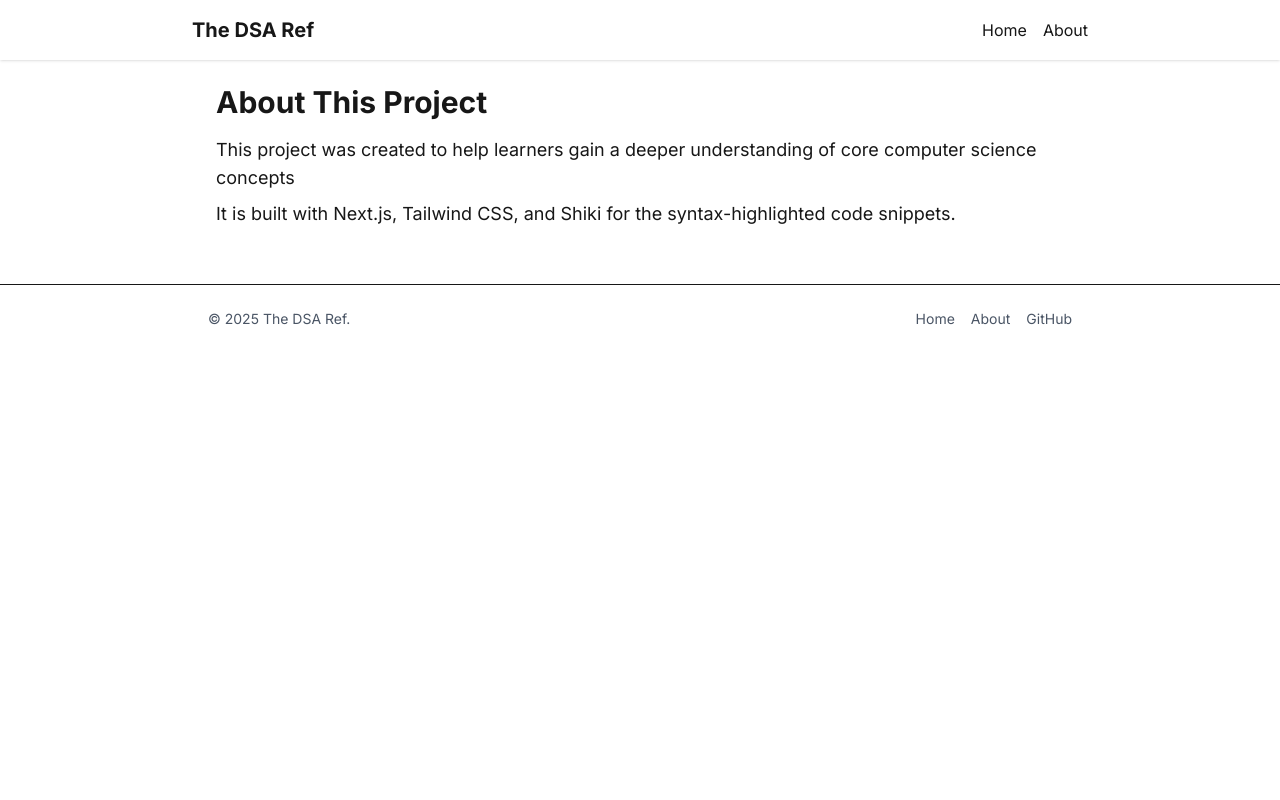
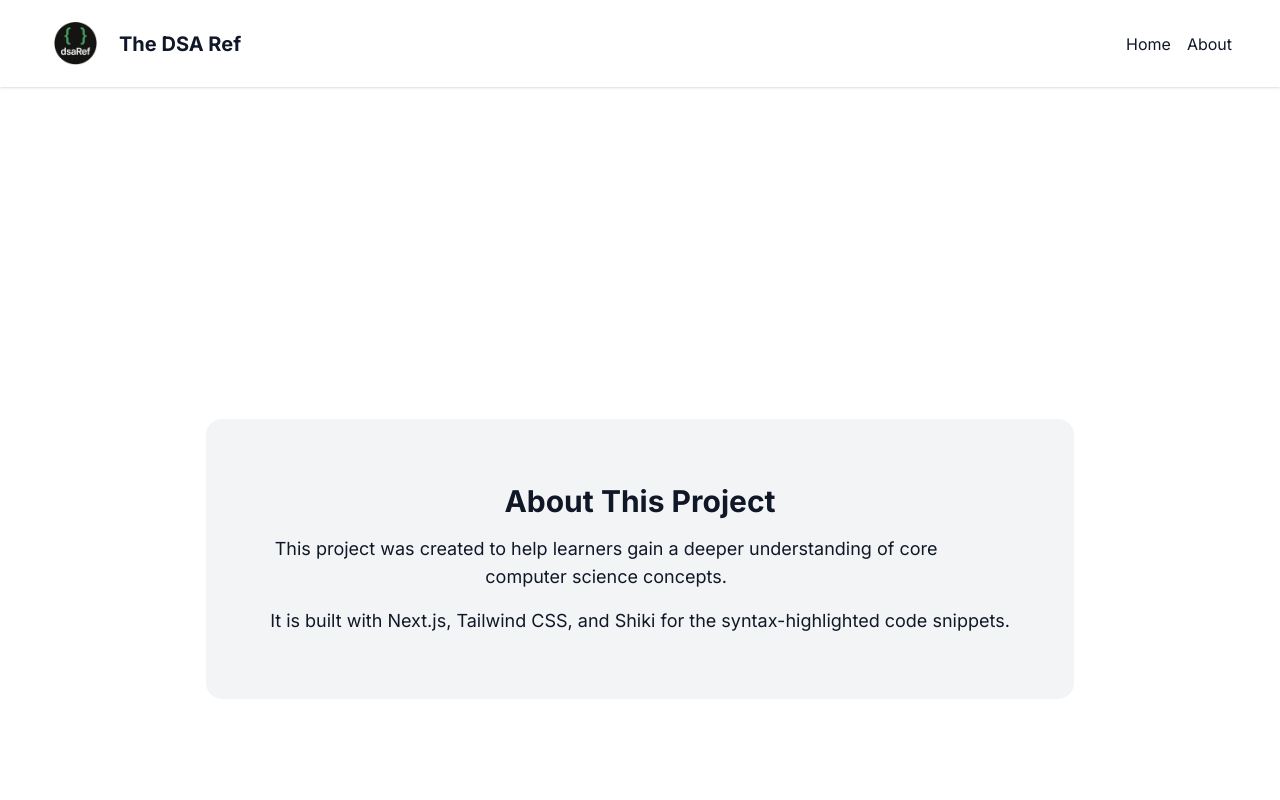
Before and after one commit to Luc35b/theDSARef, a Next.js app in the folder the-dsa-ref/: page /about in a window 1280 px wide. Shown: the top 800 px of the page. Built offline with nearby package versions, Linux system fonts and the light colour scheme.

Commit message:
styling improvments to home & about pages

```diff
--- a/the-dsa-ref/postcss.config.mjs
+++ b/the-dsa-ref/postcss.config.mjs
@@ -1,4 +1,4 @@
-//import typography from '@tailwindcss/typography';
+import typography from '@tailwindcss/typography';
 
 export default {
   plugins: {
@@ -25,9 +25,9 @@ export default {
           },
         },
       },
-      //plugins: [
-      //  typography,
-      //],
+      plugins: [
+        typography,
+      ],
     },
   },
 };
--- a/the-dsa-ref/src/app/about/page.tsx
+++ b/the-dsa-ref/src/app/about/page.tsx
@@ -1,13 +1,15 @@
 export default function AboutPage() {
     return (
-      <div>
-        <h1 className="text-3xl font-bold mb-4">About This Project</h1>
-        <p className="text-lg mb-2">
-          This project was created to help learners gain a deeper understanding of core computer science concepts
-        </p>
-        <p className="text-lg">
-          It is built with Next.js, Tailwind CSS, and Shiki for the syntax-highlighted code snippets.
-        </p>
+      <div className="h-screen flex items-start justify-center pt-[25%]">
+        <div className="text-center text-gray-900 bg-gray-100 rounded-2xl p-16">
+          <h1 className="text-3xl font-bold mb-4">About This Project</h1>
+          <p className="text-lg mb-4 max-w-2xl">
+            This project was created to help learners gain a deeper understanding of core computer science concepts.
+          </p>
+          <p className="text-lg">
+            It is built with Next.js, Tailwind CSS, and Shiki for the syntax-highlighted code snippets.
+          </p>
+        </div>
       </div>
     )
 }
--- a/the-dsa-ref/src/app/layout.tsx
+++ b/the-dsa-ref/src/app/layout.tsx
@@ -2,6 +2,7 @@ import type { Metadata } from 'next'
 import { Inter } from 'next/font/google'
 import '../styles/globals.css'
 import Link from 'next/link'
+import Image from 'next/image'
 
 const inter = Inter({ subsets: ['latin'] })
 
@@ -9,7 +10,7 @@ export const metadata: Metadata = {
   title: 'DSA Reference',
   description: 'Explore data structures and algorithms with explaniations and implemenations in different coding languages.',
   icons: {
-    icon: '/dsaRef.png',
+    icon: '/dsaRef2.png',
   },
 }
 
@@ -20,19 +21,22 @@ export default function RootLayout({
 }>) {
   return (
     <html lang="en">
-      <body className={`${inter.className} bg-gray-100 text-gray-900`}>
-        <header className="bg-white shadow-sm p-4">
-          <nav className="max-w-4xl mx-auto flex justify-between items-center">
-            <Link href="/" className="text-xl font-bold">The DSA Ref</Link>
+      <body className={`${inter.className} bg-gray-100 text-gray-900 min-h-screen flex flex-col`}>
+        <header className="bg-white text-gray-900 shadow-sm p-4">
+          <nav className="flex justify-between items-center px-8">
+            <div className="flex items-center space-x-4">
+              <Image src="/dsaRef2.png" width={55} height={55} alt="DSA Ref Logo" />
+              <Link href="/" className="text-xl font-bold">The DSA Ref</Link>
+            </div>
             <div className="space-x-4">
               <Link href="/" className="hover:underline">Home</Link>
               <Link href="/about" className="hover:underline">About</Link>
             </div>
           </nav>
         </header>
-        <main className="max-w-4xl mx-auto p-6">{children}</main>
+        <main className="p-6 flex-grow">{children}</main>
         <footer className="bg-white border-t mt-8">
-          <div className="max-w-4xl mx-auto px-4 py-6 text-sm text-gray-600 flex justify-between items-center flex-wrap gap-y-2">
+          <div className="px-16 py-6 text-sm text-gray-600 flex justify-between items-center flex-wrap gap-y-2">
             <p>&copy; {new Date().getFullYear()} The DSA Ref.</p>
             <div className="space-x-4">
               <Link href="/" className="hover:underline">Home</Link>
--- a/the-dsa-ref/src/app/page.tsx
+++ b/the-dsa-ref/src/app/page.tsx
@@ -7,8 +7,8 @@ export default function HomePage() {
   const algorithms = dsaData.filter(item => item.category === 'algorithms');
 
   return (
-    <div className="min-h-screen bg-gray-50 py-12 px-4 sm:px-6 lg:px-8">
-      <div className="max-w-4xl mx-auto">
+    <div className="min-h-screen bg-gray-50 py-12 px-4 sm:px-6 lg:px-12 rounded-2xl">
+      <div className="max-w-6xl mx-auto">
         <div className="text-center mb-12">
           <h1 className="text-4xl font-extrabold text-gray-900 sm:text-5xl sm:tracking-tight lg:text-6xl">
             DSA Reference
```
Also changed, not shown: the-dsa-ref/public/dsaRef2.png (added), the-dsa-ref/src/assets/dsaRef.png (renamed from the-dsa-ref/public/dsaRef.png).
